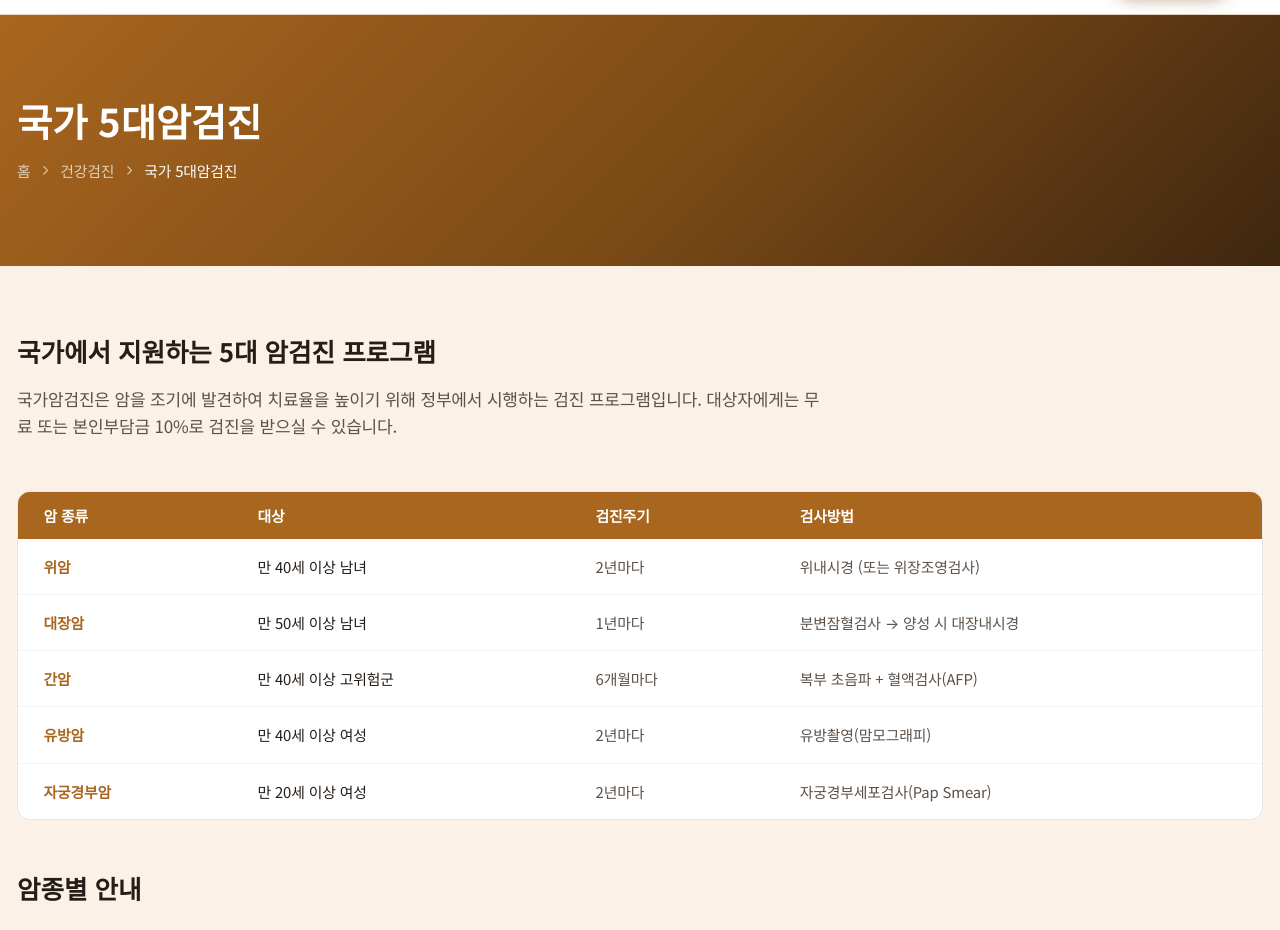
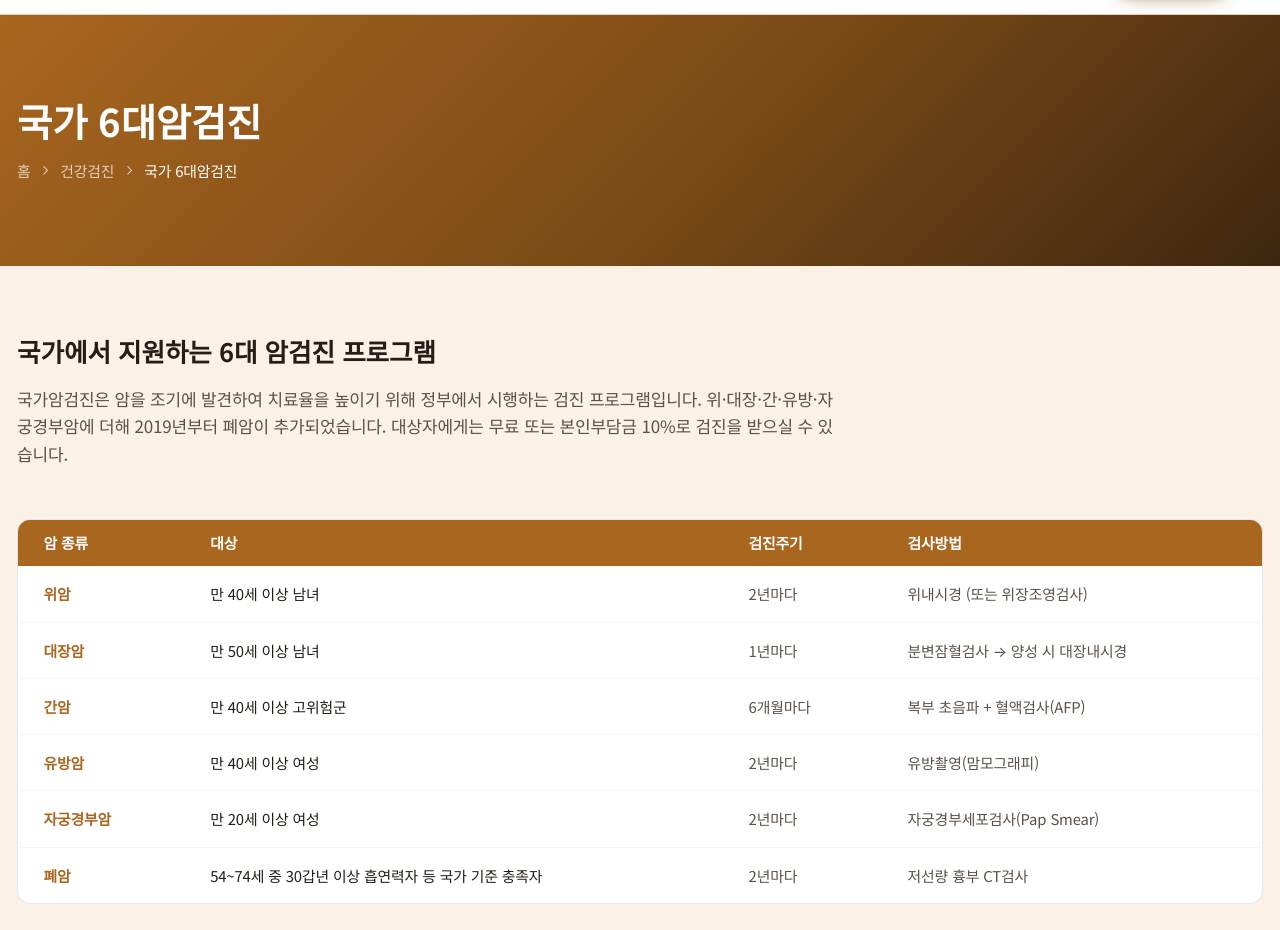
Before and after one commit to T3AMDUZZ/hos-project, a Next.js app: page /checkup/cancer in a window 1280 px wide. Shown: the part 101-1031 px from the top of the page. Built offline with nearby package versions, Linux system fonts and the light colour scheme.

Commit message:
feat: 국가검진 폐암 추가 및 6대암검진으로 표기 변경
- 폐암(저선량 흉부 CT, 54~74세 30갑년 이상) 검진 항목 추가
- 국가 5대암검진 → 6대암검진으로 페이지·헤더 메뉴·장비 안내 표기 갱신

```diff
--- a/src/app/checkup/cancer/page.tsx
+++ b/src/app/checkup/cancer/page.tsx
@@ -1,6 +1,6 @@
 import PageBanner from "@/components/PageBanner";
 
-export const metadata = { title: "국가 5대암검진 | 성모영상의학과" };
+export const metadata = { title: "국가 6대암검진 | 성모영상의학과" };
 
 const cancerScreenings = [
   {
@@ -33,30 +33,37 @@ const cancerScreenings = [
     cycle: "2년마다",
     method: "자궁경부세포검사(Pap Smear)",
   },
+  {
+    cancer: "폐암",
+    target: "54~74세 중 30갑년 이상 흡연력자 등 국가 기준 충족자",
+    cycle: "2년마다",
+    method: "저선량 흉부 CT검사",
+  },
 ];
 
 export default function CancerScreeningPage() {
   return (
     <>
       <PageBanner
-        title="국가 5대암검진"
+        title="국가 6대암검진"
         breadcrumb={[
           { title: "건강검진", href: "/checkup/comprehensive" },
-          { title: "국가 5대암검진" },
+          { title: "국가 6대암검진" },
         ]}
       />
       <div className="max-w-7xl mx-auto px-4 py-16">
         <div className="max-w-3xl mb-12">
           <h2 className="text-2xl font-bold text-text-dark mb-4">
-            국가에서 지원하는 5대 암검진 프로그램
+            국가에서 지원하는 6대 암검진 프로그램
           </h2>
           <p className="text-text-gray leading-relaxed">
             국가암검진은 암을 조기에 발견하여 치료율을 높이기 위해 정부에서 시행하는 검진
-            프로그램입니다. 대상자에게는 무료 또는 본인부담금 10%로 검진을 받으실 수 있습니다.
+            프로그램입니다. 위·대장·간·유방·자궁경부암에 더해 2019년부터 폐암이 추가되었습니다.
+            대상자에게는 무료 또는 본인부담금 10%로 검진을 받으실 수 있습니다.
           </p>
         </div>
 
-        {/* 5대암 테이블 */}
+        {/* 6대암 테이블 */}
         <div className="bg-white rounded-xl border border-gray-200 overflow-x-auto mb-12">
           <table className="w-full">
             <thead>
--- a/src/app/guide/equipment/page.tsx
+++ b/src/app/guide/equipment/page.tsx
@@ -305,7 +305,7 @@ export default function EquipmentPage() {
         <div className="mb-8">
           <h2 className="text-2xl font-bold text-text-dark mb-3">특정암 검사 장비</h2>
           <p className="text-text-gray leading-relaxed">
-            국가 5대암 검진에 사용되는 지정 장비 정보입니다.
+            국가 6대암 검진에 사용되는 지정 장비 정보입니다.
           </p>
         </div>
 
--- a/src/components/SiteHeader.tsx
+++ b/src/components/SiteHeader.tsx
@@ -38,11 +38,11 @@ export const MENUS = [
     title: "건강검진",
     slogan: "HEALTH CHECKUP",
     lead: "나에게 맞는\n맞춤 건강검진",
-    desc: "종합검진부터 국가검진·5대암검진까지 폭넓게 시행합니다.",
+    desc: "종합검진부터 국가검진·6대암검진까지 폭넓게 시행합니다.",
     sub: [
       { title: "종합검진", href: "/checkup/comprehensive" },
       { title: "국민건강보험공단 검진", href: "/checkup/national" },
-      { title: "국가 5대암검진", href: "/checkup/cancer" },
+      { title: "국가 6대암검진", href: "/checkup/cancer" },
       { title: "채용검진 및 보건증", href: "/checkup/employment" },
       { title: "학생검진", href: "/checkup/student" },
     ],
```
